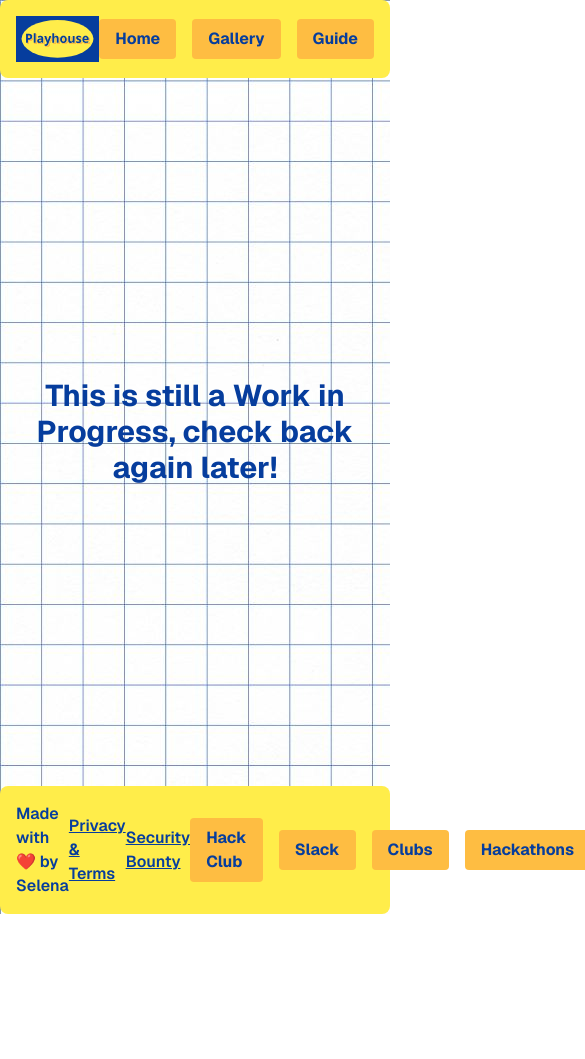
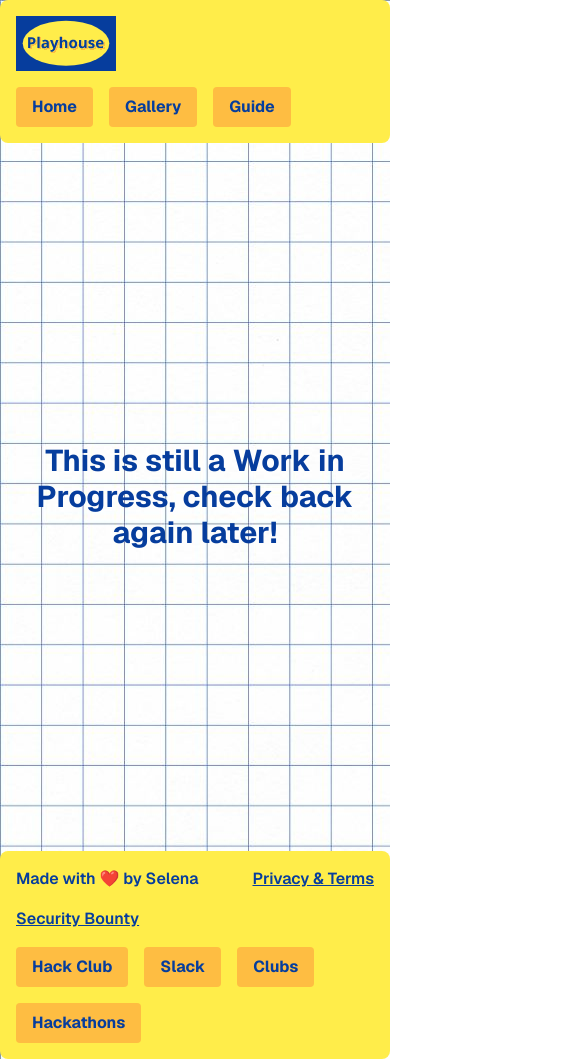
Before and after one commit to possiblyselena/playhouse, a Next.js app: page /gallery in a window 390 px wide. Shown: the whole page, 585 px wide, since content can reach past the window. Before the commit the page ends 914 px from the top, so only its background shows below. Built offline with nearby package versions, Linux system fonts and the light colour scheme.

Commit message:
fix mobile overflow

```diff
--- a/app/components/Navbar.tsx
+++ b/app/components/Navbar.tsx
@@ -1,8 +1,8 @@
 export function Navbar() {
     return (
-        <header className="flex w-full max-w-full items-center justify-between rounded-lg bg-macaroni p-4 font-semibold">
+        <header className="flex w-full min-w-0 max-w-full flex-wrap items-center justify-between gap-4 overflow-hidden rounded-lg bg-macaroni p-4 font-semibold">
             <a href="/"><img src="/playhouselogo.svg" alt="Playhouse Logo" width={100} height={24} /></a>
-            <div className="flex items-center gap-4">
+            <div className="flex min-w-0 flex-wrap items-center gap-4">
                 <a href="/" className="bg-creamsicle text-blahaj font-bold py-2 px-4 rounded hover:scale-105 transition-transform duration-300">Home</a>
                 <a href="/gallery" className="bg-creamsicle text-blahaj font-bold py-2 px-4 rounded hover:scale-105 transition-transform duration-300">Gallery</a>
                 <a href="/guide" className="bg-creamsicle text-blahaj font-bold py-2 px-4 rounded hover:scale-105 transition-transform duration-300">Guide</a>
--- a/app/components/footerbar.tsx
+++ b/app/components/footerbar.tsx
@@ -1,13 +1,13 @@
 export function FooterBar() {
     return (
-        <footer className="flex w-full max-w-full items-center justify-between rounded-lg bg-macaroni p-4 font-semibold">
+        <footer className="flex w-full min-w-0 max-w-full flex-wrap items-center justify-between gap-4 overflow-hidden rounded-lg bg-macaroni p-4 font-semibold">
             <p className="text-blahaj">Made with ❤️ by Selena</p>
             <a href="https://hackclub.com/privacy-and-terms" className="underline text-blahaj">Privacy & Terms</a>
             <a href="https://hackclub.com/security-bounty" className="underline text-blahaj">Security Bounty</a>
             <div className="flex items-center gap-4">
 
             </div>
-            <div className="flex items-center gap-4">
+            <div className="flex min-w-0 flex-wrap items-center gap-4">
                 <a href="https://hackclub.com" className="bg-creamsicle text-blahaj font-bold py-2 px-4 rounded hover:scale-105 transition-transform duration-300">Hack Club</a>
                 <a href="https://slack.hackclub.com" className="bg-creamsicle text-blahaj font-bold py-2 px-4 rounded hover:scale-105 transition-transform duration-300">Slack</a>
                 <a href="https://hackclub.com/clubs" className="bg-creamsicle text-blahaj font-bold py-2 px-4 rounded hover:scale-105 transition-transform duration-300">Clubs</a>
--- a/app/globals.css
+++ b/app/globals.css
@@ -34,6 +34,7 @@ body {
   background: var(--background);
   color: var(--foreground);
   font-family: Arial, Helvetica, sans-serif;
+  overflow-x: hidden;
 }
 
 .markdown-content h1 {
```
